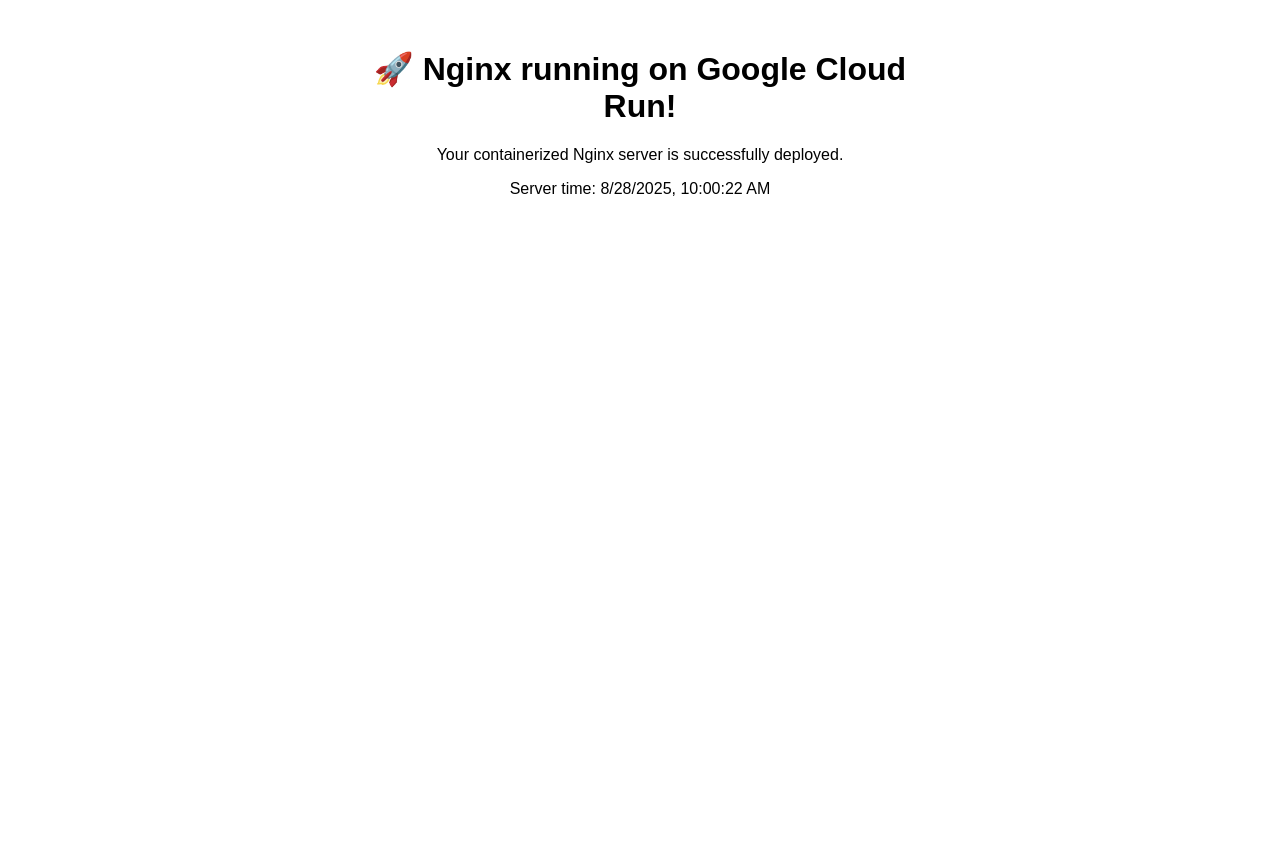
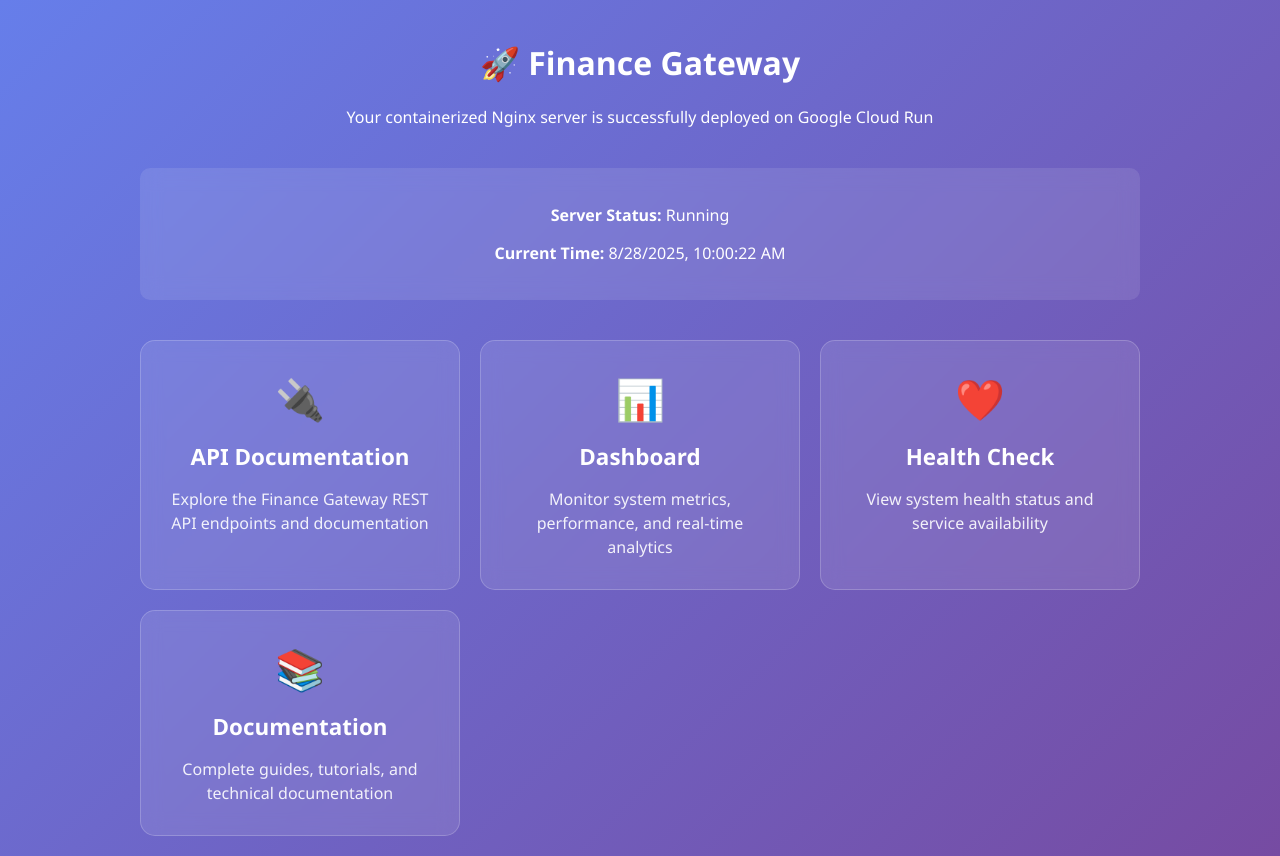
Before and after one commit to thgvinni/FinanceGateway, a plain HTML site: page static/index.html in a window 1280 px wide. Before the commit the page ends 800 px from the top, so only its background shows below. Drawn offline with Linux system fonts and the light colour scheme.

Commit message:
updated homepage for gateway with links

```diff
--- a/static/index.html
+++ b/static/index.html
@@ -5,15 +5,104 @@
     <meta name="viewport" content="width=device-width, initial-scale=1.0">
     <title>Nginx on Cloud Run</title>
     <style>
-        body { font-family: Arial, sans-serif; text-align: center; margin-top: 50px; }
-        .container { max-width: 600px; margin: 0 auto; }
+        body {
+            font-family: 'Segoe UI', Tahoma, Geneva, Verdana, sans-serif;
+            margin: 0;
+            padding: 20px;
+            background: linear-gradient(135deg, #667eea 0%, #764ba2 100%);
+            min-height: 100vh;
+            color: white;
+        }
+        .container {
+            max-width: 1000px;
+            margin: 0 auto;
+            text-align: center;
+        }
+        .header {
+            margin-bottom: 40px;
+        }
+        .navigation {
+            display: grid;
+            grid-template-columns: repeat(auto-fit, minmax(280px, 1fr));
+            gap: 20px;
+            margin-top: 40px;
+        }
+        .nav-card {
+            background: rgba(255, 255, 255, 0.1);
+            border-radius: 15px;
+            padding: 30px;
+            text-decoration: none;
+            color: white;
+            transition: transform 0.3s ease, box-shadow 0.3s ease;
+            border: 1px solid rgba(255, 255, 255, 0.2);
+            backdrop-filter: blur(10px);
+        }
+        .nav-card:hover {
+            transform: translateY(-5px);
+            box-shadow: 0 10px 25px rgba(0, 0, 0, 0.2);
+            background: rgba(255, 255, 255, 0.15);
+        }
+        .nav-card h3 {
+            margin: 0 0 15px 0;
+            font-size: 1.4em;
+            color: #fff;
+        }
+        .nav-card p {
+            margin: 0;
+            opacity: 0.9;
+            line-height: 1.5;
+        }
+        .nav-card .icon {
+            font-size: 2.5em;
+            margin-bottom: 15px;
+            display: block;
+        }
+        .status-info {
+            background: rgba(255, 255, 255, 0.1);
+            border-radius: 10px;
+            padding: 20px;
+            margin: 30px 0;
+            backdrop-filter: blur(10px);
+        }
     </style>
 </head>
 <body>
     <div class="container">
-        <h1>🚀 Nginx running on Google Cloud Run!</h1>
-        <p>Your containerized Nginx server is successfully deployed.</p>
-        <p>Server time: <span id="time"></span></p>
+        <div class="header">
+            <h1>🚀 Finance Gateway</h1>
+            <p>Your containerized Nginx server is successfully deployed on Google Cloud Run</p>
+        </div>
+
+        <div class="status-info">
+            <p><strong>Server Status:</strong> Running</p>
+            <p><strong>Current Time:</strong> <span id="time"></span></p>
+        </div>
+
+        <div class="navigation">
+            <a href="/api" class="nav-card">
+                <span class="icon">🔌</span>
+                <h3>API Documentation</h3>
+                <p>Explore the Finance Gateway REST API endpoints and documentation</p>
+            </a>
+
+            <a href="/dashboard" class="nav-card">
+                <span class="icon">📊</span>
+                <h3>Dashboard</h3>
+                <p>Monitor system metrics, performance, and real-time analytics</p>
+            </a>
+
+            <a href="/health" class="nav-card">
+                <span class="icon">❤️</span>
+                <h3>Health Check</h3>
+                <p>View system health status and service availability</p>
+            </a>
+
+            <a href="/docs" class="nav-card">
+                <span class="icon">📚</span>
+                <h3>Documentation</h3>
+                <p>Complete guides, tutorials, and technical documentation</p>
+            </a>
+        </div>
     </div>
 
     <script>
```
